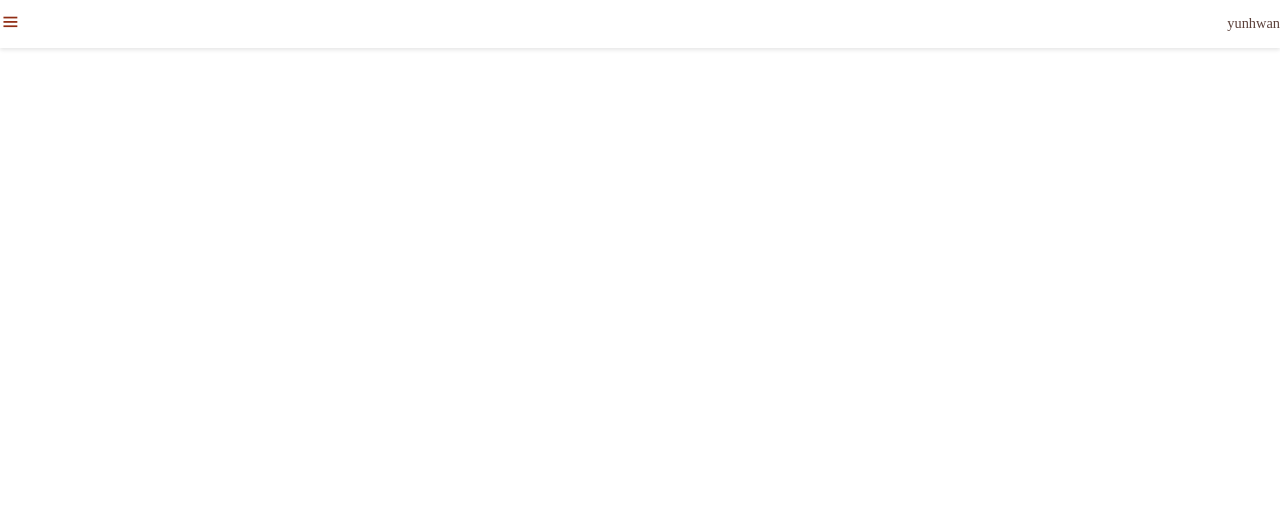
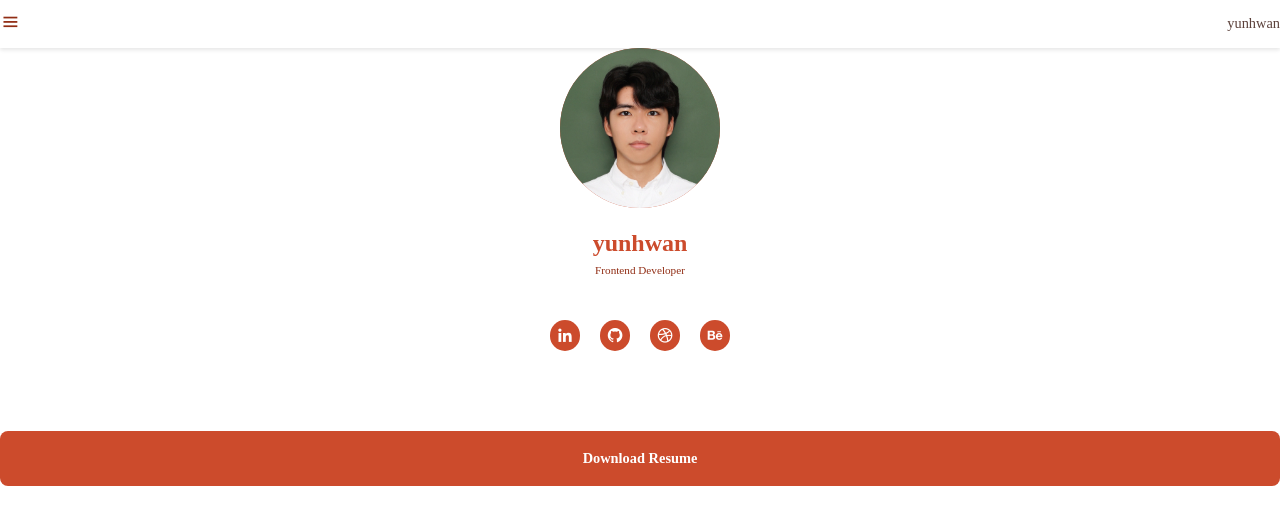
Before and after one commit to yunhwan98/portfolio, a plain HTML site: page index.html in a window 1280 px wide. Drawn offline with nearby package versions, Linux system fonts and the light colour scheme.

Commit message:
홈화면 생성

```diff
--- a/assets/css/style.css
+++ b/assets/css/style.css
@@ -219,3 +219,89 @@ img {
 .active {
   color: var(--text-color);
 }
+
+/*Home*/
+.home_container {
+  height: calc(100vh - var(--header-height));
+  align-items: center;
+}
+
+.home_data {
+  display: flex;
+  flex-direction: column;
+  align-items: center;
+  height: max-content;
+  text-align: center;
+}
+
+.home_img {
+  width: 160px;
+  height: 160px;
+  background-color: var(--first-color);
+  border-radius: 50%;
+  overflow: hidden;
+  margin-bottom: var(--mb-2);
+}
+
+.home_img img {
+  width: 160px;
+}
+
+.home_title {
+  font-size: var(--h1-font-size);
+  color: var(--first-color);
+  font-weight: var(--font-semi-bold);
+}
+
+.home_profession {
+  font-size: var(--small-font-size);
+  color: var(--first-color-dark);
+  margin-bottom: var(--mb-5);
+}
+
+.home_social {
+  margin-bottom: 5rem;
+}
+
+.home_social-link {
+  display: inline-flex;
+  background-color: var(--first-color);
+  color: var(--first-color-lighten);
+  font-size: 1.1rem;
+  border-radius: 50%;
+  padding: 0.4rem;
+  margin: 0 var(--mb-1);
+  transition: 0.3s;
+}
+
+.home_social-link:hover {
+  background-color: var(--first-color-dark);
+}
+
+.home_button {
+  width: 100%;
+}
+
+/*button*/
+.button {
+  display: inline-block;
+  background-color: var(--first-color);
+  color: var(--first-color-lighten);
+  padding: 1rem 2rem;
+  font-weight: var(--font-semi-bold);
+  border-radius: 0.5rem;
+  transition: 0.3s;
+}
+
+.button:hover {
+  background-color: var(--first-color-dark);
+}
+
+.button_light {
+  background-color: var(--first-color-lighten);
+  color: var(--first-color);
+}
+
+.button_light:hover {
+  color: var(--first-color-lighten);
+}
--- a/assets/js/main.js
+++ b/assets/js/main.js
@@ -22,3 +22,29 @@ function linkAction() {
   navMenu.classList.remove("show");
 }
 navLink.forEach((n) => n.addEventListener("click", linkAction));
+
+//Scroll 부분
+
+const sections = document.querySelectorAll("section[id]");
+
+window.addEventListener("scroll", scrollActive);
+
+function scrollActive() {
+  const scrollY = window.pageYOffset;
+
+  sections.forEach((current) => {
+    const sectionHeight = current.offsetHeight;
+    const sectionTop = current.offsetTop - 50;
+    sectionId = current.getAttribute("id");
+
+    if (scrollY > sectionTop && scrollY <= sectionTop + sectionHeight) {
+      document
+        .querySelector(".nav_menu a[href*=]" + sectionId + "]")
+        .classList.add("active");
+    } else {
+      document
+        .querySelector(".nav_menu a[href*=]" + sectionId + "]")
+        .classList.remove("active");
+    }
+  });
+}
--- a/index.html
+++ b/index.html
@@ -58,6 +58,35 @@
 
     <main class="l-main"></main>
 
+    <!--Home-->
+    <section class="home" id="home">
+      <div class="home_container bd-grid">
+        <div class="home_data">
+          <div class="home_img">
+            <img src="assets/img/yh.jpg" alt="" />
+          </div>
+          <h1 class="home_title">yunhwan</h1>
+          <span class="home_profession">Frontend Developer</span>
+
+          <div class="home_social">
+            <a href="#" class="home_social-link"
+              ><i class="bx bxl-linkedin"></i
+            ></a>
+            <a href="#" class="home_social-link"
+              ><i class="bx bxl-github"></i
+            ></a>
+            <a href="#" class="home_social-link"
+              ><i class="bx bxl-dribbble"></i
+            ></a>
+            <a href="#" class="home_social-link"
+              ><i class="bx bxl-behance"></i
+            ></a>
+          </div>
+          <a download="" href="#" class="button home_button">Download Resume</a>
+        </div>
+      </div>
+    </section>
+
     <!--JS-->
     <script src="assets/js/main.js"></script>
   </body>
```
Also changed, not shown: assets/img/yh.jpg (added), 3 other files.
